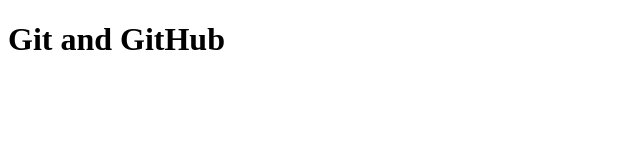
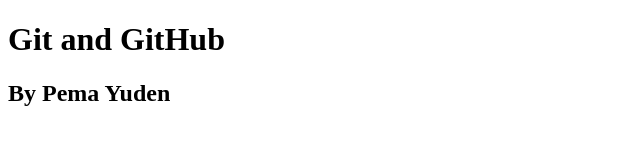
Before and after one commit to yuden2007/First-Project, a plain HTML site: page index.html in a window 1280 px wide. Shown: the whole page, without its empty margins (0-640 px from the left). Drawn offline with Linux system fonts and the light colour scheme.

Commit message:
second commit

```diff
--- a/index.html
+++ b/index.html
@@ -7,7 +7,7 @@
 </head>
 <body>
     <h1>Git and GitHub</h1>
-
+   <h2>By Pema Yuden</h2>
 
 </body>
 </html>
```
